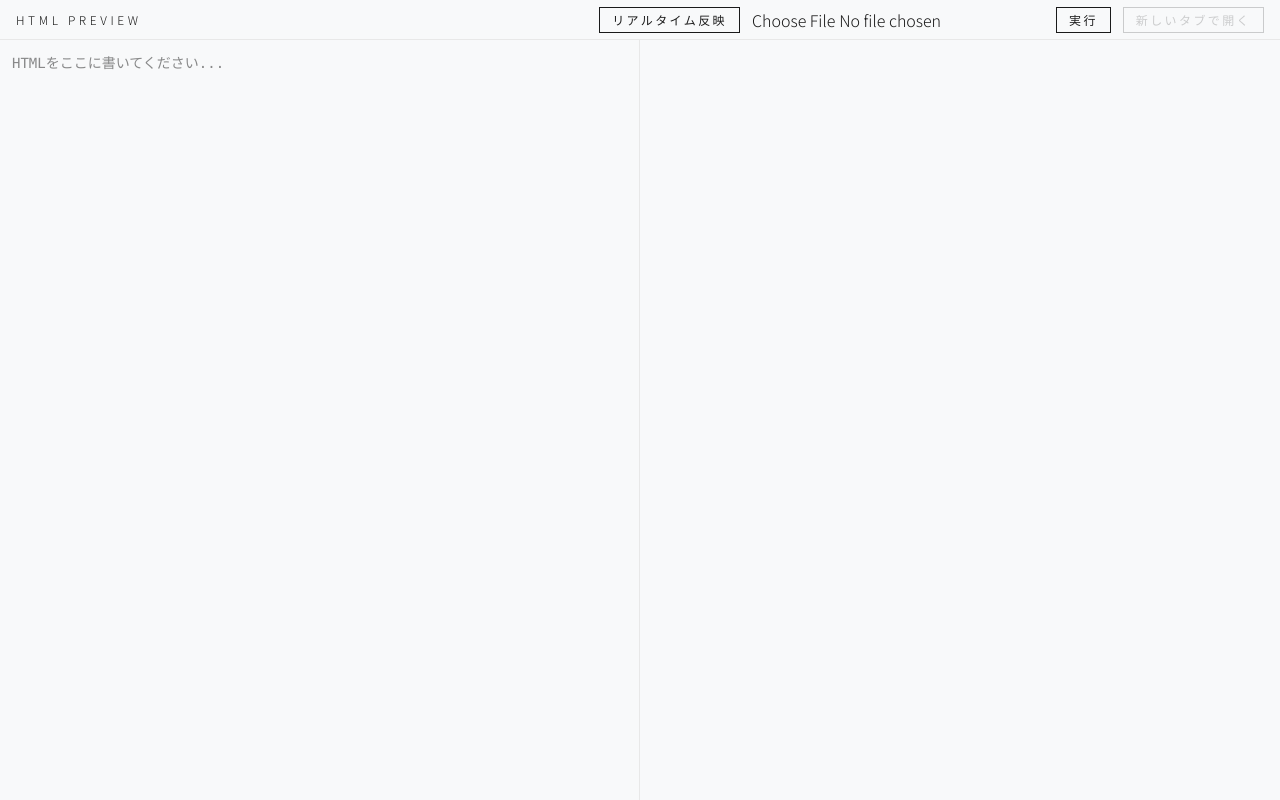
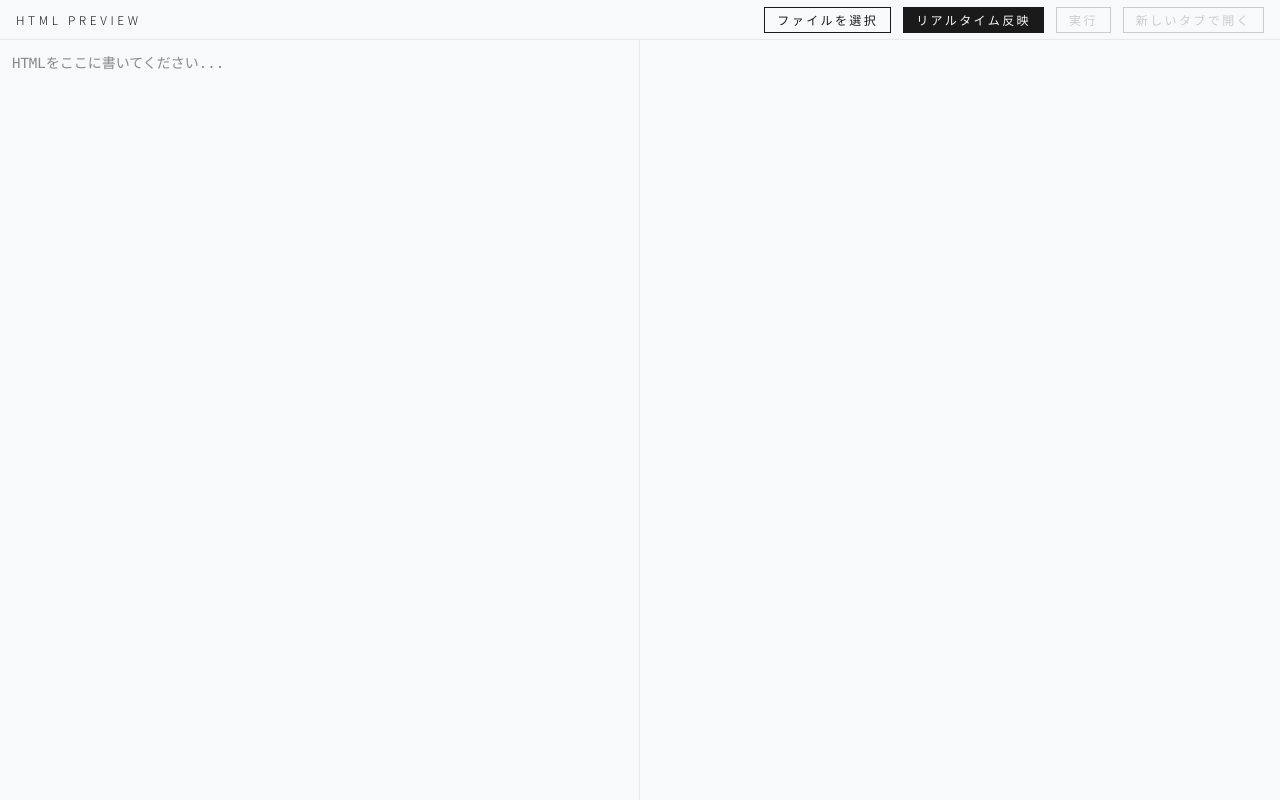
Before and after one commit to aJTaste/tiliqua-games, a Next.js app: page /html in a window 1280 px wide. Built offline with nearby package versions, Linux system fonts and the light colour scheme.

Commit message:
fix: ファイルアップロードのuiの修正

```diff
--- a/app/html/page.tsx
+++ b/app/html/page.tsx
@@ -1,11 +1,12 @@
 "use client";
 
-import { useState } from "react";
+import { useState, useRef } from "react";
 
 export default function Page() {
   const [html, setHtml] = useState("");
-  const [isRealtime, setIsRealtime] = useState(false);
+  const [isRealtime, setIsRealtime] = useState(true);
   const [previewHtml, setPreviewHtml] = useState("");
+  const fileInputRef = useRef<HTMLInputElement>(null);
 
   const handleFileUpload = (e: React.ChangeEvent<HTMLInputElement>) => {
     const file = e.target.files?.[0];
@@ -35,6 +36,10 @@ export default function Page() {
     setIsRealtime((prev) => !prev);
   }
 
+  const handleFileButtonClick = () => {
+    fileInputRef.current?.click();
+  };
+
   return (
     <div className="flex flex-col h-screen">
       <header className="flex-shrink-0 flex items-center px-4 h-10 border-b border-[#e8e8e8] bg-[#F8F9FA]">
@@ -42,6 +47,19 @@ export default function Page() {
           HTML Preview
         </p>
         <div className="flex items-center gap-3 ml-auto">
+          <input
+            ref={fileInputRef}
+            type="file"
+            accept=".html"
+            onChange={handleFileUpload}
+            className="hidden"
+          />
+          <button
+            onClick={handleFileButtonClick}
+            className="text-xs tracking-[0.2em] border border-[#1a1a1a] text-[#1a1a1a] px-3 py-1 hover:bg-[#1a1a1a] hover:text-[#F8F9FA] transition-all duration-200 uppercase"
+          >
+            ファイルを選択
+          </button>
           <button
             onClick={handleToggleRealtime}
             className="text-xs tracking-[0.2em] px-3 py-1 border transition-all duration-200 uppercase"
@@ -53,11 +71,6 @@ export default function Page() {
           >
             リアルタイム反映
           </button>
-          <input
-            type="file"
-            accept=".html"
-            onChange={handleFileUpload}
-          />
           <button
             onClick={handleRun}
             disabled={isRealtime}
```
